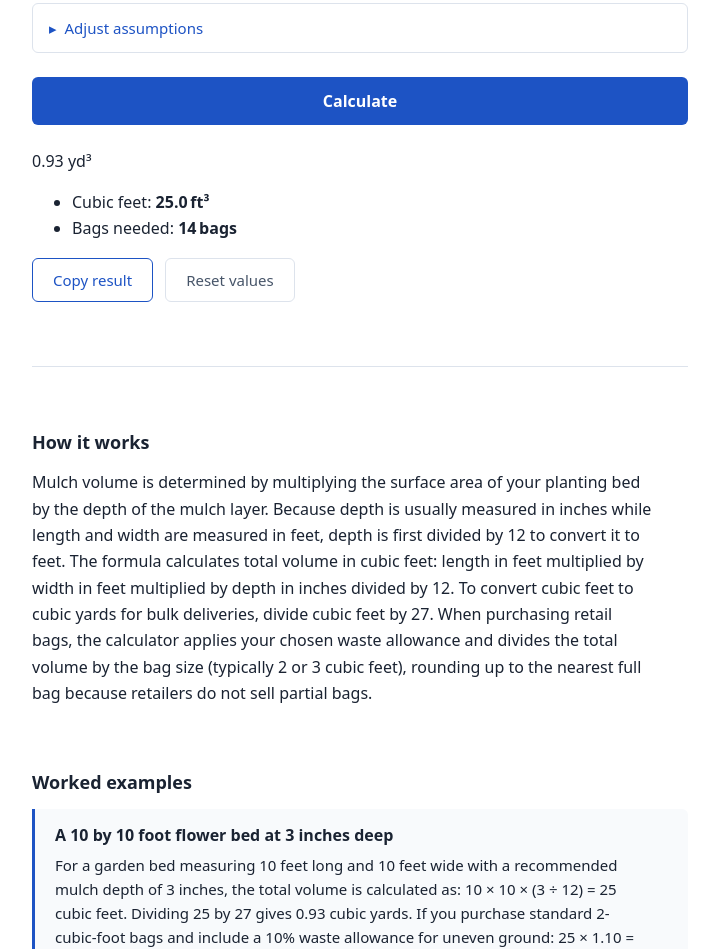
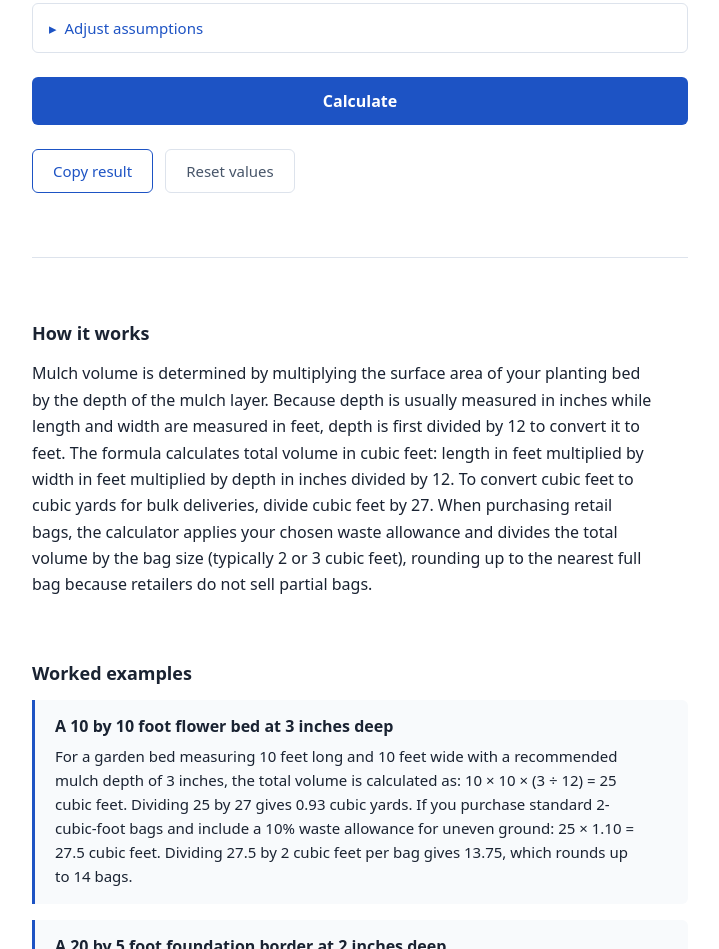
Before and after one commit to DuyTruong-myGit/CalcKit, an Astro site: page /mulch-calculator in a window 1280 px wide. Shown: the part 961-1910 px from the top of the page, without its empty margins (280-999 px from the left). Built offline with nearby package versions, Linux system fonts and the light colour scheme; Astro itself is replaced by a stand-in of ours.

Commit message:
fix: make calculation explicitly triggered by Calculate button
- Do not auto-calculate on page load or on every input keystroke
- Calculate only when user clicks 'Calculate' button or presses Enter
- Dim previous results when inputs are modified to signal recalculation is needed
- Cleanly reset result panel and actions when 'Reset values' is clicked
- Align with docs/DESIGN.md result panel hidden pre-calculation state

```diff
--- a/src/components/Calculator.astro
+++ b/src/components/Calculator.astro
@@ -255,7 +255,9 @@ for (const section of document.querySelectorAll<HTMLElement>('.calculator')) {
 
     isMetric = toMetric;
     applyUnitMode();
-    runCalc();
+    if (lastResult !== null) {
+      runCalc();
+    }
   }
 
   for (const btn of unitBtns) {
@@ -395,20 +397,27 @@ for (const section of document.querySelectorAll<HTMLElement>('.calculator')) {
     resultsEl.innerHTML = '';
     actionsEl.hidden = true;
     lastResult = null;
-    // Re-run with defaults so the user sees an immediate answer
-    runCalc();
   });
 
-  // ── Live calculation on input ─────────────────────────────────────────────
+  // ── Input changes: clear field errors, dim previous results if present ─────
+  form.addEventListener('input', () => {
+    clearErrors();
+    if (lastResult !== null) {
+      const panel = resultsEl.querySelector<HTMLElement>('.result-panel');
+      if (panel) {
+        panel.classList.add('result-outdated');
+      }
+    }
+  });
 
-  form.addEventListener('input', runCalc);
+  // ── Form submission (Calculate button / Enter key) ─────────────────────────
   form.addEventListener('submit', (e) => {
     e.preventDefault();
     runCalc();
+    if (window.innerWidth < 640) {
+      resultsEl.scrollIntoView({ behavior: 'smooth', block: 'nearest' });
+    }
   });
-
-  // ── Initial run with default values ──────────────────────────────────────
-  runCalc();
 }
 </script>
 
@@ -627,6 +636,11 @@ for (const section of document.querySelectorAll<HTMLElement>('.calculator')) {
     background: #fffbf0;
     padding: var(--space-5) var(--space-5) var(--space-5) calc(var(--space-5) - 4px);
     border-radius: 0 var(--radius) var(--radius) 0;
+    transition: opacity 0.2s;
+  }
+
+  .result-panel.result-outdated {
+    opacity: 0.45;
   }
 
   .result-primary {
```
